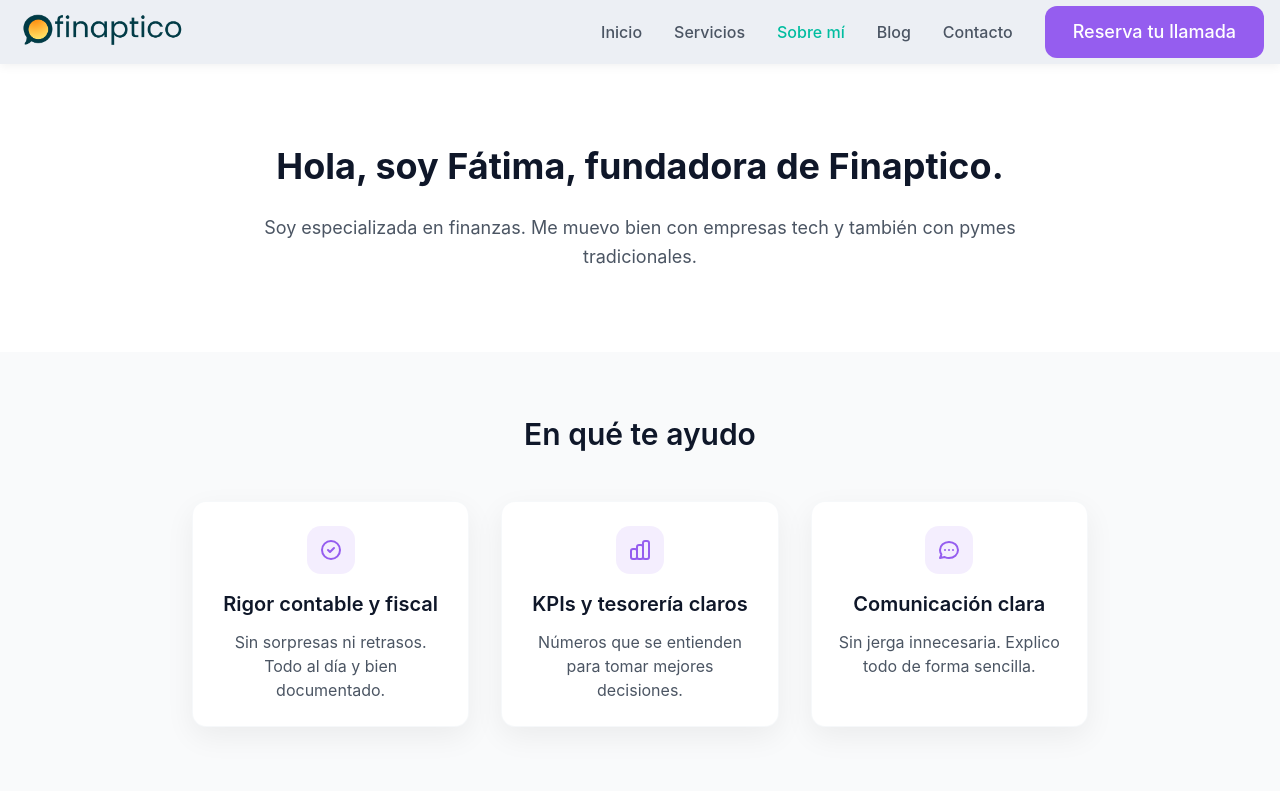
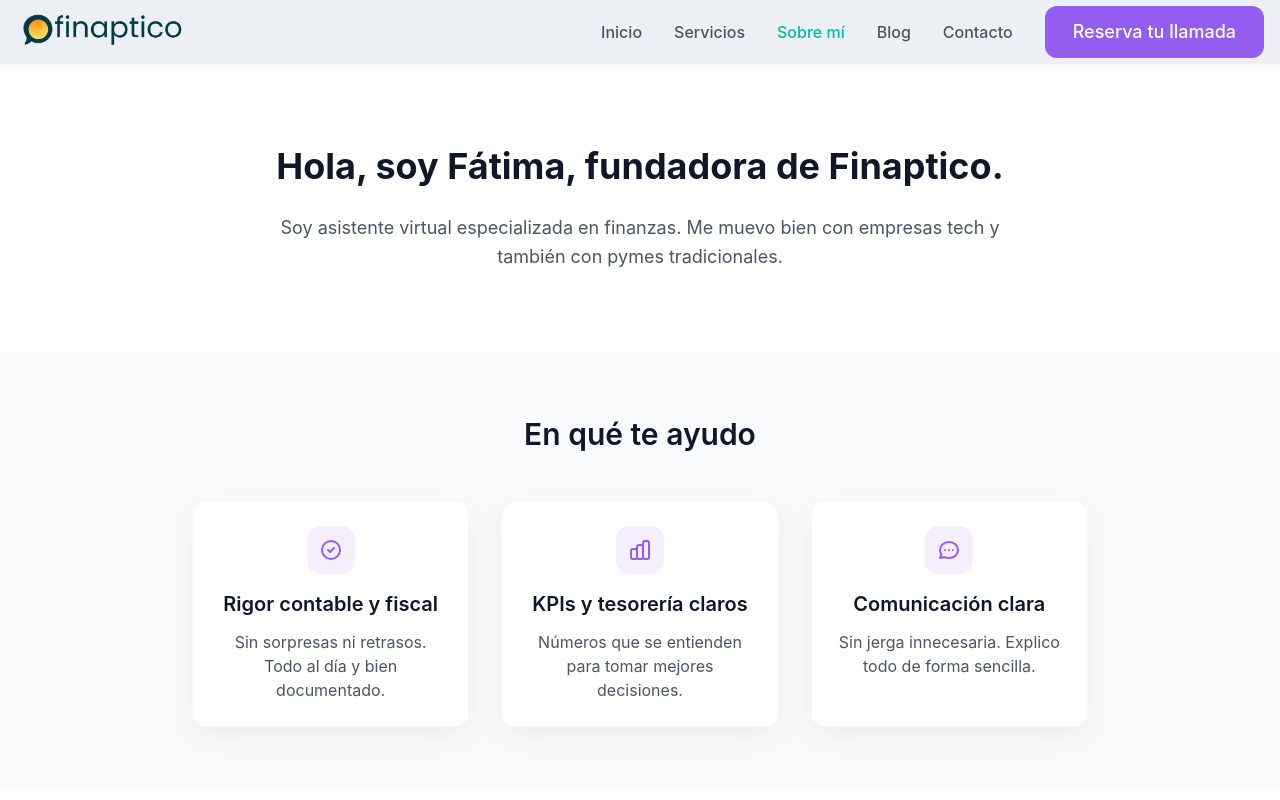
Before and after one commit to Shatzilie/web-finaptico, a React (Vite) app: page /sobre-mi in a window 1280 px wide. Shown: the top 800 px of the page. Built offline with nearby package versions, Linux system fonts and the light colour scheme.

Commit message:
Fix grammar in SobreMi

```diff
--- a/src/pages/SobreMi.tsx
+++ b/src/pages/SobreMi.tsx
@@ -23,7 +23,7 @@ const SobreMi = () => {
               Hola, soy Fátima, fundadora de Finaptico.
             </h1>
             <p className="text-body text-text-secondary leading-relaxed">
-              Soy especializada en finanzas. Me muevo bien con empresas tech y también con pymes tradicionales.
+              Soy asistente virtual especializada en finanzas. Me muevo bien con empresas tech y también con pymes tradicionales.
             </p>
           </div>
         </div>
```
